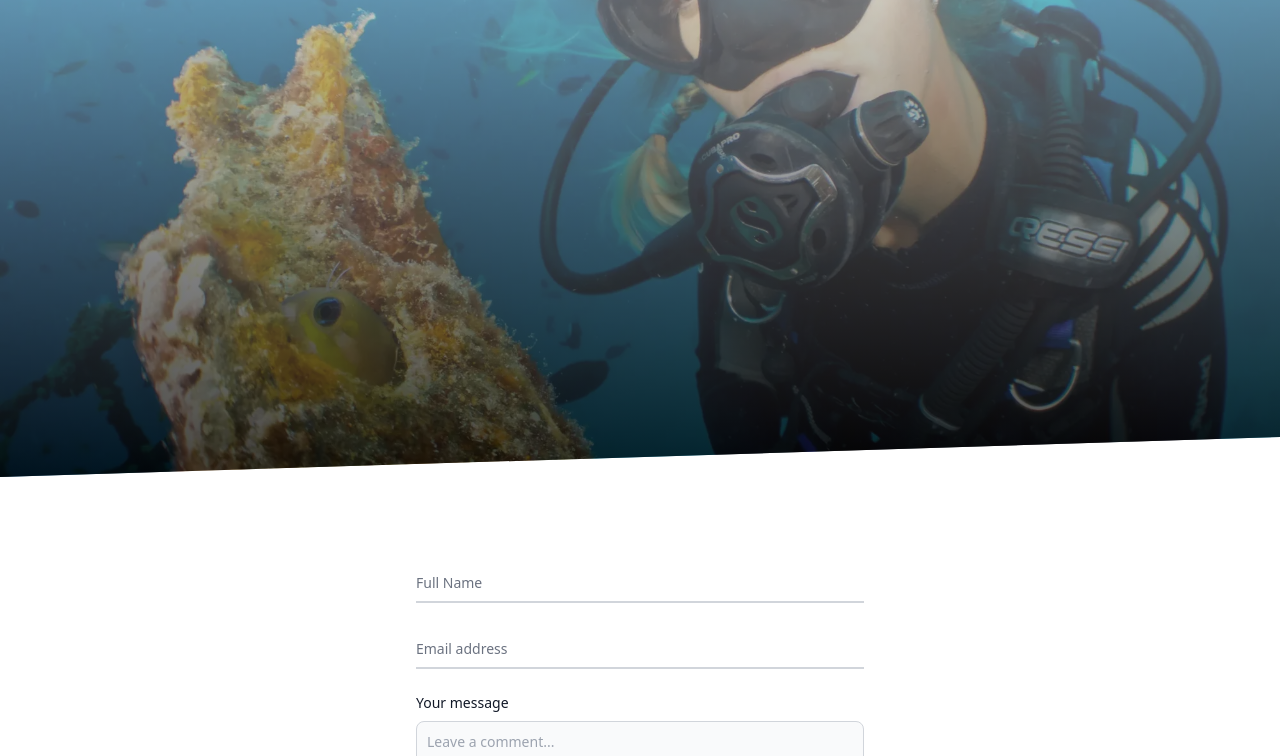
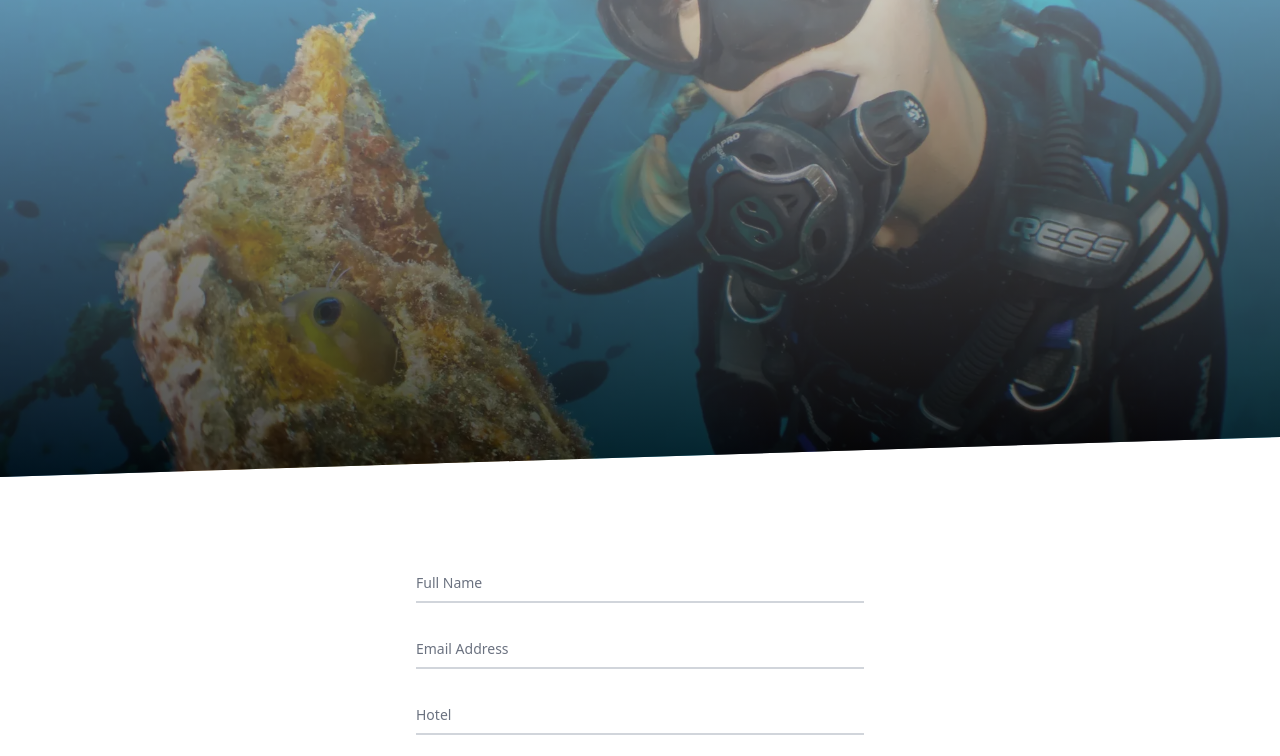
Before and after one commit to Karnes232/grandbay-diving, a Gatsby site: page /contact in a window 1280 px wide. Shown: the part 163-919 px from the top of the page. Built offline with nearby package versions, Linux system fonts and the light colour scheme; Gatsby itself is replaced by a stand-in of ours.

Commit message:
added hotel to contact form

```diff
--- a/src/components/ContactForm/ContactForm.js
+++ b/src/components/ContactForm/ContactForm.js
@@ -55,7 +55,22 @@ const ContactForm = () => {
             for="email"
             className="peer-focus:font-medium absolute text-sm text-gray-500 duration-300 transform -translate-y-6 scale-75 top-3 -z-10 origin-[0] peer-focus:left-0 peer-focus:text-blue-600 peer-placeholder-shown:scale-100 peer-placeholder-shown:translate-y-0 peer-focus:scale-75 peer-focus:-translate-y-6"
           >
-            Email address
+            Email Address
+          </label>
+        </div>
+        <div class="relative z-0 mb-6 w-full group">
+          <input
+            type="text"
+            name="hotel"
+            id="hotel"
+            className="block py-2.5 px-0 w-full text-sm text-gray-900 bg-transparent border-0 border-b-2 border-gray-300 appearance-none focus:outline-none focus:ring-0 focus:border-blue-600 peer"
+            placeholder=" "
+          />
+          <label
+            for="hotel"
+            className="peer-focus:font-medium absolute text-sm text-gray-500 duration-300 transform -translate-y-6 scale-75 top-3 -z-10 origin-[0] peer-focus:left-0 peer-focus:text-blue-600 peer-placeholder-shown:scale-100 peer-placeholder-shown:translate-y-0 peer-focus:scale-75 peer-focus:-translate-y-6"
+          >
+            Hotel
           </label>
         </div>
         <div class="relative z-0 mb-6 w-full group">
```
